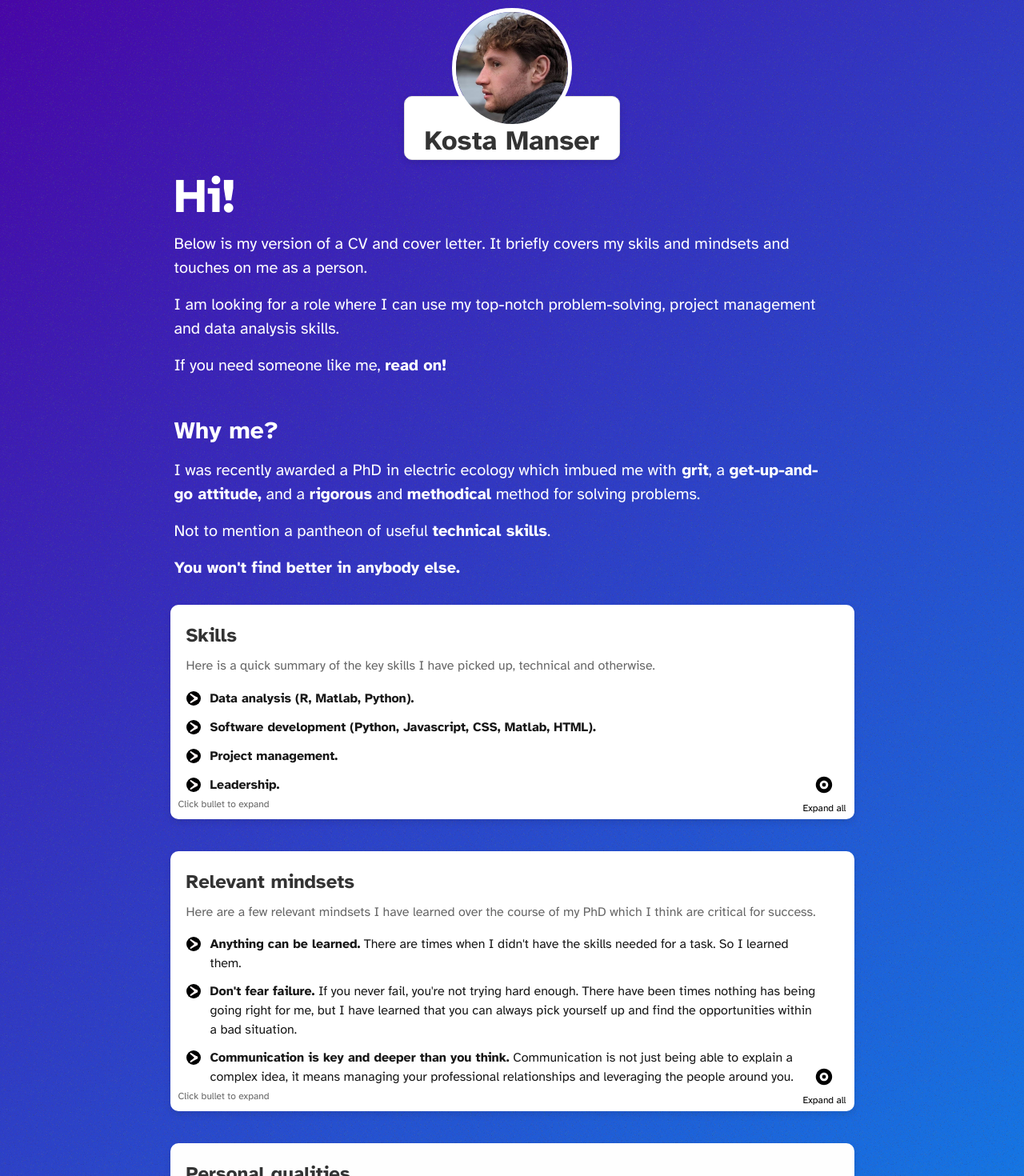
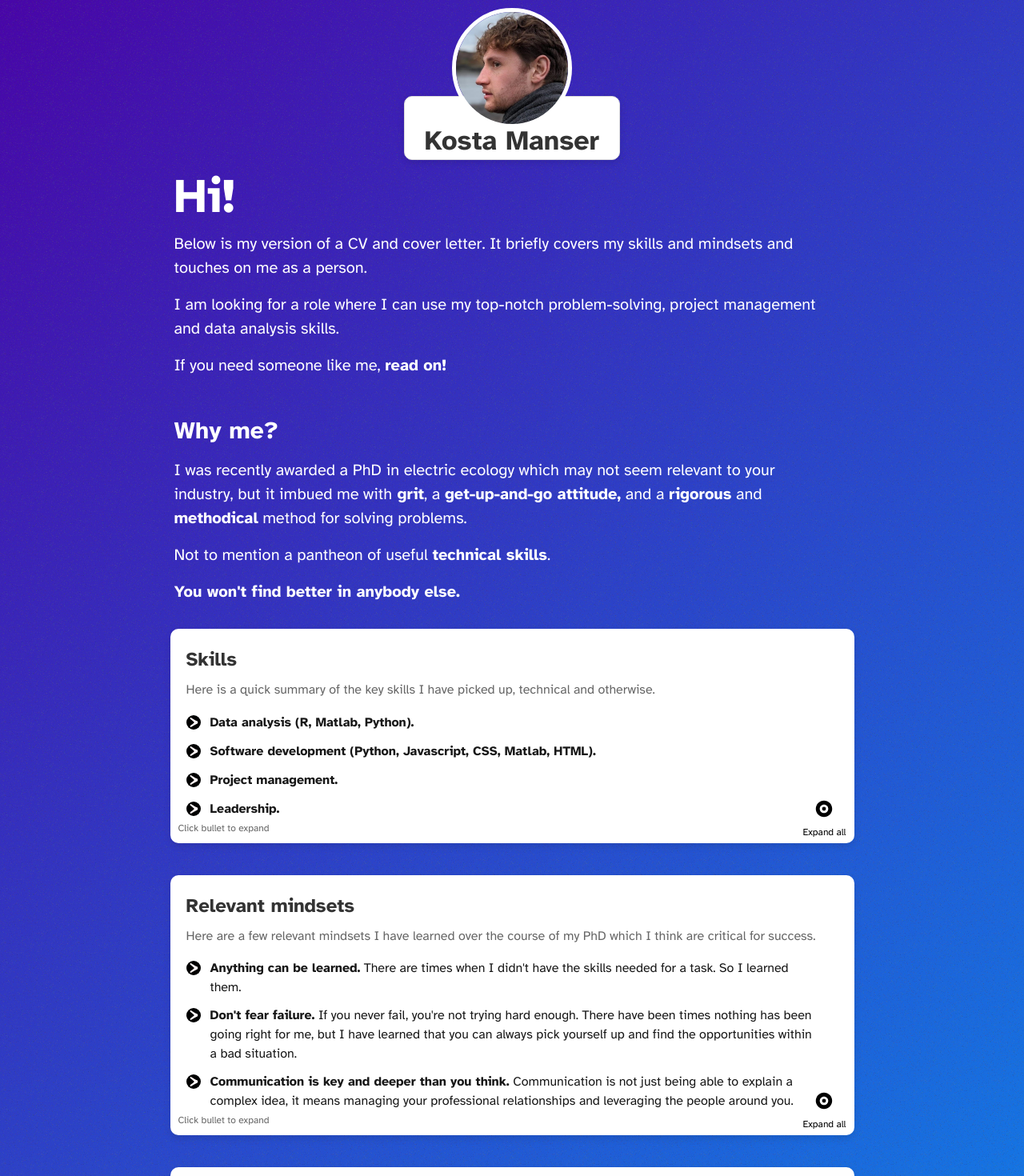
Before and after one commit to kostamanser/cv-site, a Next.js app: page /McKinsey in a window 1280 px wide. Shown: the top 1470 px of the page at 80% size. Built offline with nearby package versions, Linux system fonts and the light colour scheme.

Commit message:
Edited content.

```diff
--- a/app/JumpStart/DataJumpStart.js
+++ b/app/JumpStart/DataJumpStart.js
@@ -8,7 +8,7 @@ import Link from 'next/link';
 const cardData = [
     {
         title: 'Hi!',
-        summary: ['Below is my version of a CV and cover letter. It briefly covers my skils and mindsets and touches on me as a person.',
+        summary: ['Below is my version of a CV and cover letter. It briefly covers my skills and mindsets and touches on me as a person.',
             'I am looking for a role where I can use my top-notch problem-solving, project management and data analysis skills.',
             <span key="bold-text"> If you need someone like me, <strong>read on!</strong></span>
         ],
@@ -23,7 +23,7 @@ const cardData = [
             <strong> grit</strong>, a <strong>get-up-and-go attitude,</strong> and a <strong>rigorous</strong> and <strong>methodical</strong> method for solving problems.</span>,
         <span key="bold-text">
             Not to mention a pantheon of useful <strong>technical skills</strong> which I am now using in my part-time, pro-bono role as a Founding Developer at <strong>tech startup, Blob</strong>.</span>,
-        <span>I am looking for a startup role where I can leverage all the skills I have gained over a range of different projects.</span>
+        <span key="bold-text">I am looking for a startup role where I can leverage all the skills I have gained over a range of different projects.</span>
         ],
         bullets: [],
         visible: false
@@ -49,7 +49,7 @@ const cardData = [
                 moreInfo: (
                     <ul className={styles.customBullets}>
                         <li>This is something I have been focusing on since finishing my PhD. I think I have a talent for it.</li>
-                        <li>Python: I am building an webapp for storing photos at the moment using a Flask backend coded in python. I also built a little electric signal recorder using a raspberry pi which was controlled using a piece of python software I wrote. </li>
+                        <li>Python: I am building an webapp for storing photos at the moment using a Flask backend coded in python. I also built a small electric signal recorder using a Raspberry Pi, which was controlled using a piece of Python software I wrote. </li>
                         <li>MATLAB: I wrote a couple of little applications which would collect and plot data for some Master's students I was mentoring.</li>
                         <li>Javascript, CSS, HTML: Currently learning this to build things like this website!</li>
                     </ul>
@@ -86,14 +86,14 @@ const cardData = [
                 text: <span><strong>Anything can be learned.</strong> There are times when I didn't have the skills needed for a task. So I learned them.</span>,
                 moreInfo: (
                     <ul className={styles.customBullets}>
-                        <li>This website is custom-built from scratch. It uses CSS, JavaScript, HTML and a handful of other technologies I learned to make this website. You can see the result youself.</li>
+                        <li>This website is custom-built from scratch. It uses CSS, JavaScript, HTML and a handful of other technologies I learned to make this website. You can see the result yourself.</li>
                         <li>Two months before the end of my PhD I realised that I needed much more complicated analysis for my data. So I used chatGPT to teach me how to do Linear Mixed Models and other complicated statistical techniques. This ended up being a tentpole of my PhD thesis.</li>
                         <li>I wanted to make a 3D model of my setup. I had no experience in 3D modelling, so I learned how to use a basic computer-aided design (CAD) program. You can see the result <Link href="/images/Set_up_full.png" target="_blank" className={styles.customLink}>here</Link>. </li>
                     </ul>
                 )
             },
             {
-                text: <span><strong>Don't fear failure.</strong> If you never fail, you're not trying hard enough. There have been times nothing has being going right for me, but I have learned that you can always pick yourself up and find the opportunities within a bad situation.</span>,
+                text: <span><strong>Don't fear failure.</strong> If you never fail, you're not trying hard enough. There have been times nothing has been going right for me, but I have learned that you can always pick yourself up and find the opportunities within a bad situation.</span>,
                 moreInfo: (
                     <ul className={styles.customBullets}>
                         <li>In my PhD I set out to discover a new sense (<a href="https://simple.wikipedia.org/wiki/Electroreception" target="_blank" rel="noopener noreferrer" className={styles.customLink}>electroreception</a>) in crustaceans. It took me three years of finding absolutely nothing across a whole host of species before I got my first positive result - that's when some people finish data collection. I finally made a discovery and I'm glad I stuck with it. </li>
@@ -106,7 +106,7 @@ const cardData = [
                 moreInfo: (
                     <ul className={styles.customBullets}>
                         <li>I am publishing an article with an American collaborator. The article is set to be a hit, but my collaborator is not a subject-matter expert as I am. It took a deft hand to persuade him to work harder and aim higher. The result: we are submitting to a top-tier journal rather than a mid-tier, even if it takes a little longer. </li>
-                        <li>My relationship with my supervisor was falling apart. Before it could, I took proactive steps to make things right. We had a hard, honest conversation and realigned our expectations of one another. After that conversation, our relationship was much more productive than it had been before. </li>
+                        <li>When my relationship with my supervisor began to falter, I took proactive steps to address it. We had a hard, honest conversation and realigned our expectations of one another. After that conversation, our relationship was much more productive than it had been before. </li>
                         <li>Communication is also explaining complex ideas in a digestible way! I have experience in presenting my work at scientific conferences, in lab meetings and even pre-school children who have come across my field equipment. </li>
                     </ul>
                 )
--- a/app/McKinsey/DataMcKinsey.js
+++ b/app/McKinsey/DataMcKinsey.js
@@ -8,7 +8,7 @@ import Link from 'next/link';
 const cardData = [
     {
         title: 'Hi!',
-        summary: ['Below is my version of a CV and cover letter. It briefly covers my skils and mindsets and touches on me as a person.',
+        summary: ['Below is my version of a CV and cover letter. It briefly covers my skills and mindsets and touches on me as a person.',
             'I am looking for a role where I can use my top-notch problem-solving, project management and data analysis skills.',
             <span key="bold-text"> If you need someone like me, <strong>read on!</strong></span>
         ],
@@ -17,7 +17,7 @@ const cardData = [
     },
     {
         title: <span style={{fontSize:'30px'}}>Why me?</span>,
-        summary: [<span key="bold-text"> I was recently awarded a PhD in electric ecology which imbued me with
+        summary: [<span key="bold-text"> I was recently awarded a PhD in electric ecology which may not seem relevant to your industry, but it imbued me with
             <strong> grit</strong>, a <strong>get-up-and-go attitude,</strong> and a <strong>rigorous</strong> and <strong>methodical</strong> method for solving problems.</span>,
             <span key="bold-text">
             Not to mention a pantheon of useful <strong>technical skills</strong>.</span>,
@@ -47,7 +47,7 @@ const cardData = [
                 moreInfo: (
                     <ul className={styles.customBullets}>
                         <li>This is something I have been focusing on since finishing my PhD. I think I have a talent for it.</li>
-                        <li>Python: I am building an webapp for storing photos at the moment using a Flask backend coded in python. I also built a little electric signal recorder using a raspberry pi which was controlled using a piece of python software I wrote. </li>
+                        <li>Python: I am building an webapp for storing photos at the moment using a Flask backend coded in python. I also built a small electric signal recorder using a Raspberry Pi, which was controlled using a piece of Python software I wrote. </li>
                         <li>MATLAB: I wrote a couple of little applications which would collect and plot data for some Master's students I was mentoring.</li>
                         <li>Javascript, CSS, HTML: Currently learning this to build things like this website!</li>
                     </ul>
@@ -84,14 +84,14 @@ const cardData = [
                 text: <span><strong>Anything can be learned.</strong> There are times when I didn't have the skills needed for a task. So I learned them.</span>,
                 moreInfo: (
                     <ul className={styles.customBullets}>
-                        <li>This website is custom-built from scratch. It uses CSS, JavaScript, HTML and a handful of other technologies I learned to make this website. You can see the result youself.</li>
+                        <li>This website is custom-built from scratch. It uses CSS, JavaScript, HTML and a handful of other technologies I learned to make this website. You can see the result yourself.</li>
                         <li>Two months before the end of my PhD I realised that I needed much more complicated analysis for my data. So I used chatGPT to teach me how to do Linear Mixed Models and other complicated statistical techniques. This ended up being a tentpole of my PhD thesis.</li>
                         <li>I wanted to make a 3D model of my setup. I had no experience in 3D modelling, so I learned how to use a basic computer-aided design (CAD) program. You can see the result <Link href="/images/Set_up_full.png" target="_blank" className={styles.customLink}>here</Link>. </li>
                     </ul>
                 )
             },
             {
-                text: <span><strong>Don't fear failure.</strong> If you never fail, you're not trying hard enough. There have been times nothing has being going right for me, but I have learned that you can always pick yourself up and find the opportunities within a bad situation.</span>,
+                text: <span><strong>Don't fear failure.</strong> If you never fail, you're not trying hard enough. There have been times nothing has been going right for me, but I have learned that you can always pick yourself up and find the opportunities within a bad situation.</span>,
                 moreInfo: (
                     <ul className={styles.customBullets}>
                         <li>In my PhD I set out to discover a new sense (<a href="https://simple.wikipedia.org/wiki/Electroreception" target="_blank" rel="noopener noreferrer" className={styles.customLink}>electroreception</a>) in crustaceans. It took me three years of finding absolutely nothing across a whole host of species before I got my first positive result - that's when some people finish data collection. I finally made a discovery and I'm glad I stuck with it. </li>
@@ -104,7 +104,7 @@ const cardData = [
                 moreInfo: (
                     <ul className={styles.customBullets}>
                         <li>I am publishing an article with an American collaborator. The article is set to be a hit, but my collaborator is not a subject-matter expert as I am. It took a deft hand to persuade him to work harder and aim higher. The result: we are submitting to a top-tier journal rather than a mid-tier, even if it takes a little longer. </li>
-                        <li>My relationship with my supervisor was falling apart. Before it could, I took proactive steps to make things right. We had a hard, honest conversation and realigned our expectations of one another. After that conversation, our relationship was much more productive than it had been before. </li>
+                        <li>When my relationship with my supervisor began to falter, I took proactive steps to address it. Before it could, I took proactive steps to make things right. We had a hard, honest conversation and realigned our expectations of one another. After that conversation, our relationship was much more productive than it had been before. </li>
                         <li>Communication is also explaining complex ideas in a digestible way! I have experience in presenting my work at scientific conferences, in lab meetings and even pre-school children who have come across my field equipment. </li>
                     </ul>
                 )
--- a/app/components/Data.js
+++ b/app/components/Data.js
@@ -8,7 +8,7 @@ import Link from 'next/link';
 const cardData = [
     {
         title: 'Hi!',
-        summary: ['Below is my version of a CV and cover letter. It briefly covers my skils and mindsets and touches on me as a person.',
+        summary: ['Below is my version of a CV and cover letter. It briefly covers my skills and mindsets and touches on me as a person.',
             'In a nutshell, I am looking for a role where I can use my top-notch problem-solving, project management and data analysis skills.',
             <span key="bold-text"> If you need someone like me, <strong>read on!</strong></span>
         ],
@@ -47,7 +47,7 @@ const cardData = [
                 moreInfo: (
                     <ul className={styles.customBullets}>
                         <li>This is something I have been focusing on since finishing my PhD. I think I have a talent for it.</li>
-                        <li>Python: I am building an webapp for storing photos at the moment using a Flask backend coded in python. I also built a little electric signal recorder using a raspberry pi which was controlled using a piece of python software I wrote. </li>
+                        <li>Python: I am building an webapp for storing photos at the moment using a Flask backend coded in python. I also built a small electric signal recorder using a Raspberry Pi, which was controlled using a piece of Python software I wrote. </li>
                         <li>MATLAB: I wrote a couple of little applications which would collect and plot data for some Master's students I was mentoring.</li>
                         <li>Javascript, CSS, HTML: Currently learning this to build things like this website!</li>
                     </ul>
@@ -84,14 +84,14 @@ const cardData = [
                 text: <span><strong>Anything can be learned.</strong> There are times when I didn't have the skills needed for a task. So I learned them.</span>,
                 moreInfo: (
                     <ul className={styles.customBullets}>
-                        <li>This website is custom-built from scratch. It uses CSS, JavaScript, HTML and a handful of other technologies I learned to make this website. You can see the result youself.</li>
+                        <li>This website is custom-built from scratch. It uses CSS, JavaScript, HTML and a handful of other technologies I learned to make this website. You can see the result yourself.</li>
                         <li>Two months before the end of my PhD I realised that I needed much more complicated analysis for my data. So I used chatGPT to teach me how to do Linear Mixed Models and other complicated statistical techniques. This ended up being a tentpole of my PhD thesis.</li>
                         <li>I wanted to make a 3D model of my setup. I had no experience in 3D modelling, so I learned how to use a basic computer-aided design (CAD) program. You can see the result <Link href="/images/Set_up_full.png" target="_blank" className={styles.customLink}>here</Link>. </li>
                     </ul>
                 )
             },
             {
-                text: <span><strong>Don't fear failure.</strong> If you never fail, you're not trying hard enough. There have been times nothing has being going right for me, but I have learned that you can always pick yourself up and find the opportunities within a bad situation.</span>,
+                text: <span><strong>Don't fear failure.</strong> If you never fail, you're not trying hard enough. There have been times nothing has been going right for me, but I have learned that you can always pick yourself up and find the opportunities within a bad situation.</span>,
                 moreInfo: (
                     <ul className={styles.customBullets}>
                         <li>In my PhD I set out to discover a new sense (<a href="https://simple.wikipedia.org/wiki/Electroreception" target="_blank" rel="noopener noreferrer" className={styles.customLink}>electroreception</a>) in crustaceans. It took me three years of finding absolutely nothing across a whole host of species before I got my first positive result - that's when some people finish data collection. I finally made a discovery and I'm glad I stuck with it. </li>
@@ -104,7 +104,7 @@ const cardData = [
                 moreInfo: (
                     <ul className={styles.customBullets}>
                         <li>I am publishing an article with an American collaborator. The article is set to be a hit, but my collaborator is not a subject-matter expert as I am. It took a deft hand to persuade him to work harder and aim higher. The result: we are submitting to a top-tier journal rather than a mid-tier, even if it takes a little longer. </li>
-                        <li>My relationship with my supervisor was falling apart. Before it could, I took proactive steps to make things right. We had a hard, honest conversation and realigned our expectations of one another. After that conversation, our relationship was much more productive than it had been before. </li>
+                        <li>When my relationship with my supervisor began to falter, I took proactive steps to address it. Before it could, I took proactive steps to make things right. We had a hard, honest conversation and realigned our expectations of one another. After that conversation, our relationship was much more productive than it had been before. </li>
                         <li>Communication is also explaining complex ideas in a digestible way! I have experience in presenting my work at scientific conferences, in lab meetings and even pre-school children who have come across my field equipment. </li>
                     </ul>
                 )
```
